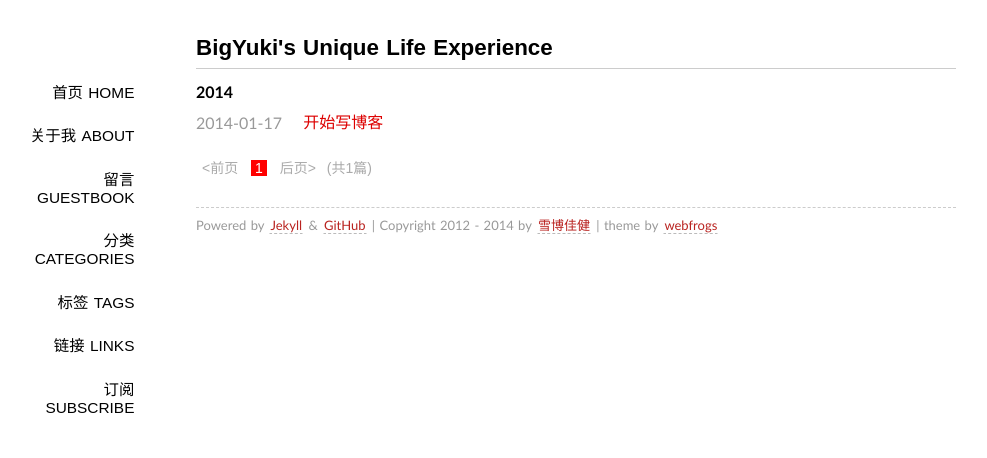
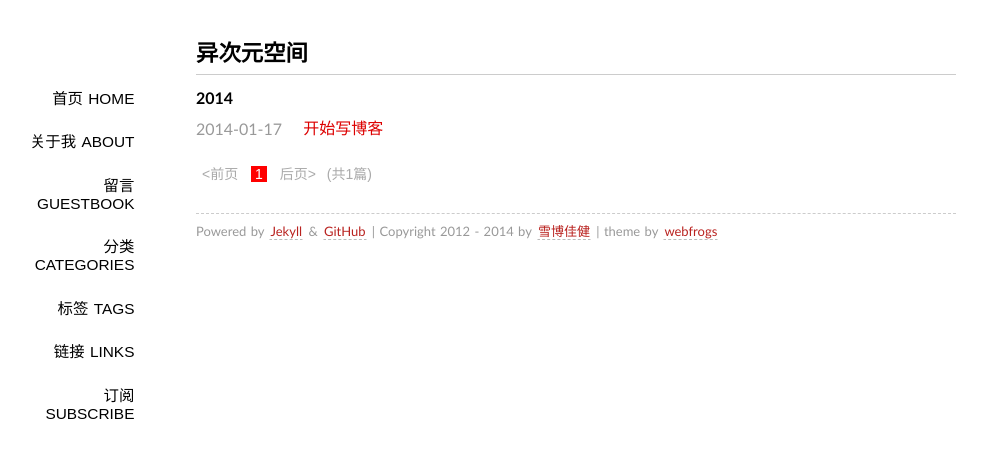
Before and after one commit to Successor/bigyuki.github.com, a Jekyll site: the page built from index.html, in a window 1280 px wide. Shown: the top 458 px of the page, without its empty margins (144-1131 px from the left). Built offline with Jekyll 4.4.1, drawn with Linux system fonts in a browser that asks for light colours; Markdown is read by kramdown in place of the engine named in the settings; the list of posts is cut into pages by our own code.

Commit message:
Update index.html

```diff
--- a/index.html
+++ b/index.html
@@ -1,5 +1,5 @@
 ---
-title: BigYuki's Unique Life Experience
+title: 异次元空间
 layout: page
 ---
 
```
